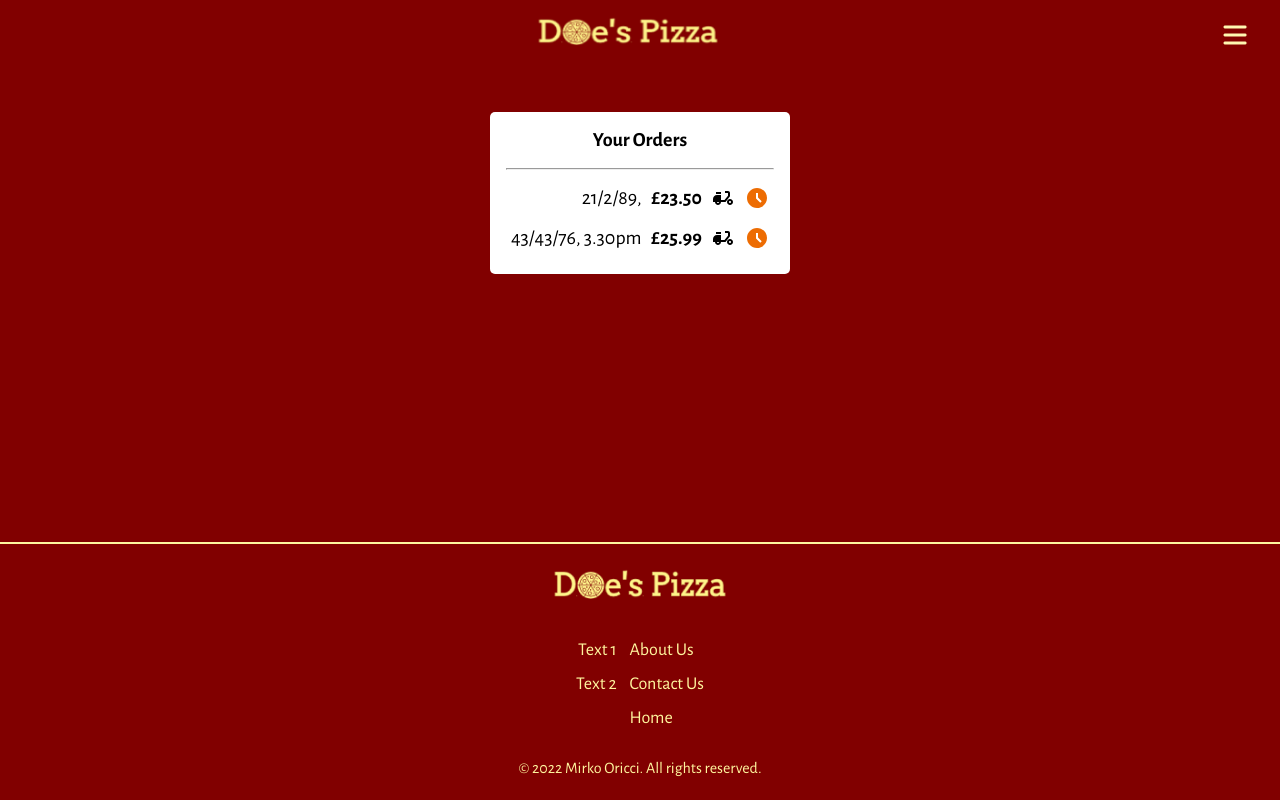
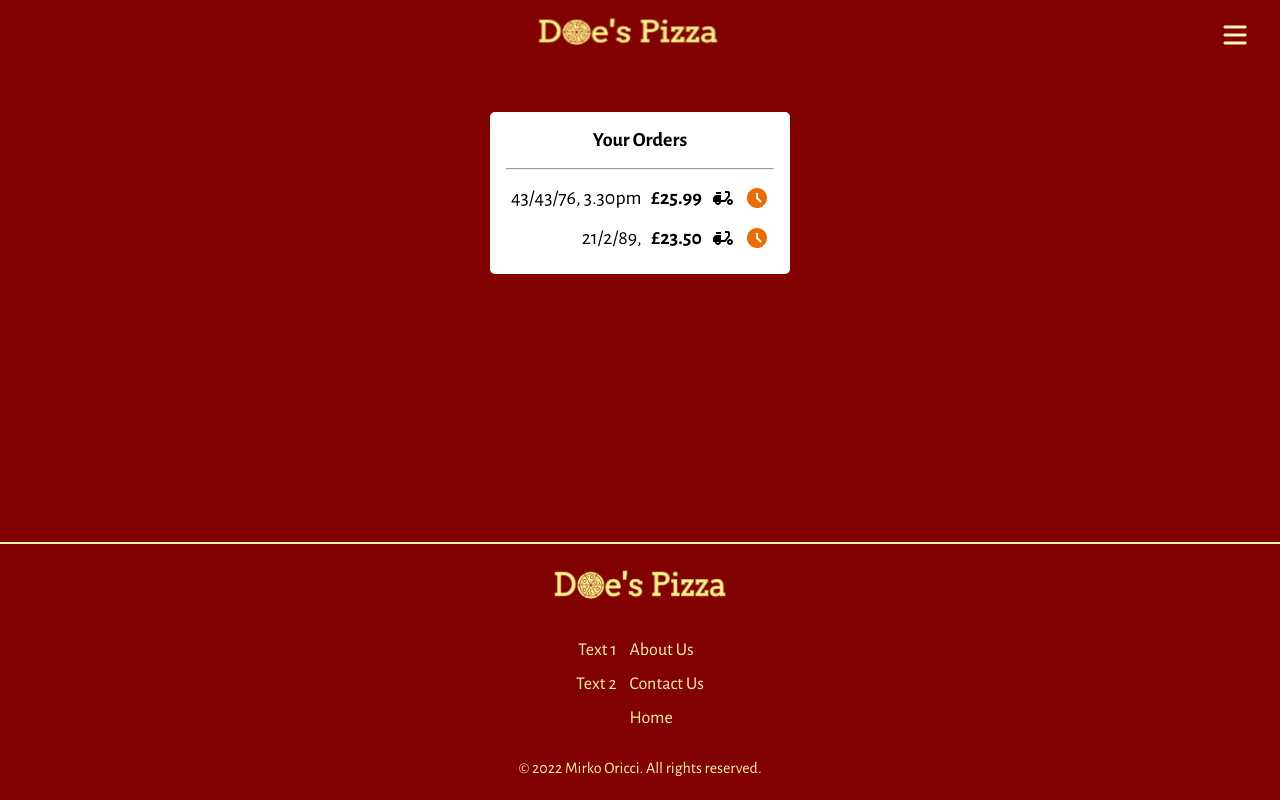
Before and after one commit to Techoplite/Doe-s-Pizza, a Next.js app: page /your-orders in a window 1280 px wide. Built offline with nearby package versions, Linux system fonts and the light colour scheme; a web font is replaced by a local one.

Commit message:
Display most recent order on top

```diff
--- a/pages/your-orders/index.tsx
+++ b/pages/your-orders/index.tsx
@@ -9,6 +9,7 @@ import YourOrdersItem from '../components/YourOrdersItem';
 export default function index() {
   // eslint-disable-next-line react-hooks/rules-of-hooks
   const orders = useAppSelector(state => state.yourOrders.orders)
+  const reversedOrders = [...orders].reverse()
 
   return (
     <div className={styles['main-content']}>
@@ -18,7 +19,7 @@ export default function index() {
           <h1 className={styles['h1']}>Your Orders</h1>
           <hr className={styles['hr']} />
           <>
-            {orders.map(o => {
+            {reversedOrders.map(o => {
               return <div key={o.id}><YourOrdersItem item={o} /></div>
             })}
           </>
```
